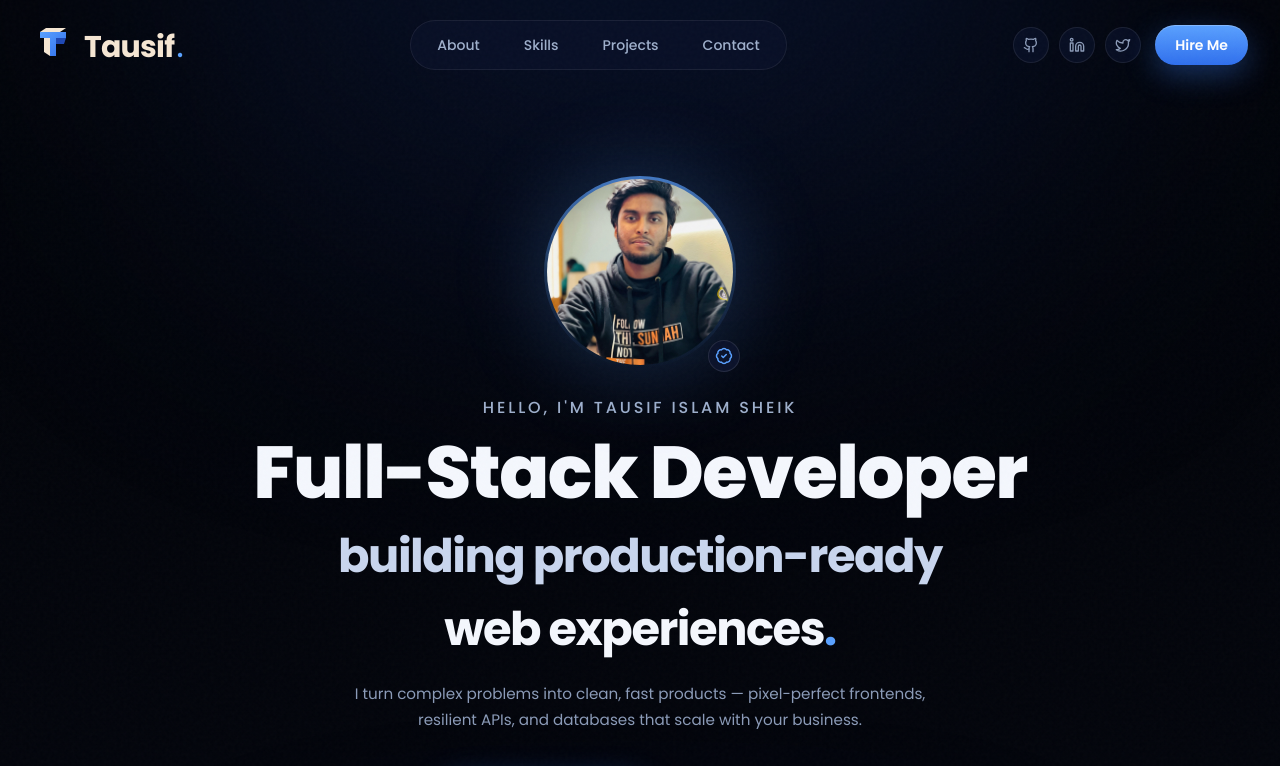
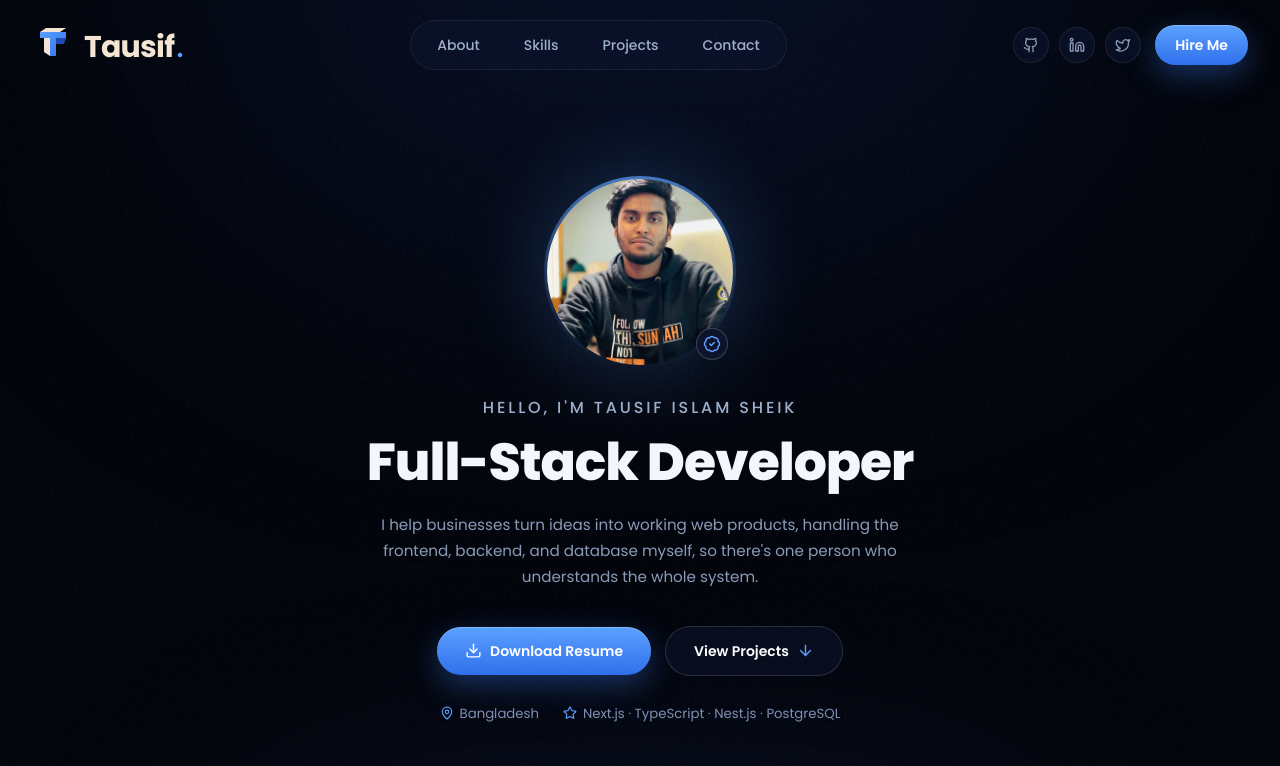
Before and after one commit to tausif-islam-sheik/Tausif-Islam-Sheik-Portfolio, a Next.js app: page / in a window 1280 px wide. Shown: the top 766 px of the page. Built offline with nearby package versions, Linux system fonts and the light colour scheme.

Commit message:
Update Hero: simplify heading, update subtitle, fix badge position, update tech stack

```diff
--- a/src/sections/Hero.tsx
+++ b/src/sections/Hero.tsx
@@ -44,7 +44,7 @@ export default function Hero() {
                 />
               </div>
             </div>
-            <span className="absolute -bottom-1 -right-1 w-8 h-8 rounded-full bg-[#0B122A] border border-white/10 grid place-items-center">
+            <span className="absolute bottom-2 right-2 z-10 w-8 h-8 rounded-full bg-[#0B122A] border border-white/20 grid place-items-center shadow-lg">
               <BadgeCheck size={18} className="text-[#5AA1FF]" />
             </span>
           </div>
@@ -63,17 +63,9 @@ export default function Hero() {
           initial={{ opacity: 0, y: 18 }}
           animate={{ opacity: 1, y: 0 }}
           transition={{ duration: 0.65, delay: 0.18 }}
-          className="section-title font-poppins text-[2.6rem] leading-[1.05] sm:text-6xl lg:text-[4.6rem]"
+          className="section-title font-poppins text-[1.9rem] leading-[1.1] sm:text-5xl lg:text-[3.25rem]"
         >
           Full-Stack Developer
-          <br />
-          <span className="text-[#C9D6EE] text-[1.7rem] sm:text-4xl lg:text-[2.9rem] font-bold leading-[1.12]">
-            building production-ready
-          </span>
-          <br />
-          <span className="text-[1.7rem] sm:text-4xl lg:text-[2.9rem] font-bold leading-[1.12]">
-            web experiences<span className="text-[#5AA1FF]">.</span>
-          </span>
         </motion.h1>
 
         <motion.p
@@ -82,8 +74,9 @@ export default function Hero() {
           transition={{ duration: 0.6, delay: 0.28 }}
           className="section-sub font-poppins max-w-xl mx-auto mt-6 text-sm sm:text-[0.95rem]"
         >
-          I turn complex problems into clean, fast products — pixel-perfect
-          frontends, resilient APIs, and databases that scale with your business.
+          I help businesses turn ideas into working web products, handling the
+          frontend, backend, and database myself, so there&apos;s one person
+          who understands the whole system.
         </motion.p>
 
         <motion.div
@@ -116,10 +109,10 @@ export default function Hero() {
           className="flex flex-wrap items-center justify-center gap-x-6 gap-y-2 mt-7 text-[0.83rem] font-poppins text-[#7E90B3]"
         >
           <span className="inline-flex items-center gap-1.5">
-            <MapPin size={14} className="text-[#5AA1FF]" /> Bangladesh · Remote
+            <MapPin size={14} className="text-[#5AA1FF]" /> Bangladesh
           </span>
           <span className="inline-flex items-center gap-1.5">
-            <Star size={14} className="text-[#5AA1FF]" /> Next.js · TypeScript · PostgreSQL
+            <Star size={14} className="text-[#5AA1FF]" /> Next.js · TypeScript · Nest.js · PostgreSQL
           </span>
         </motion.div>
 
```
